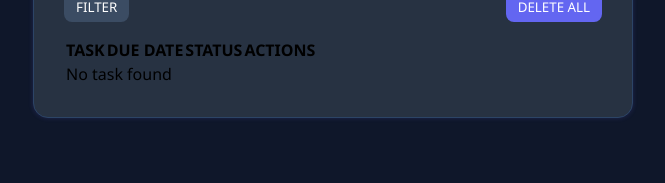
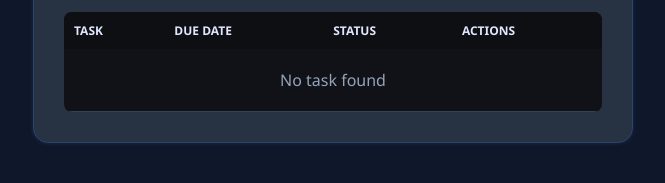
Before and after one commit to Revou-Coding-Camp/codingcamp-1-sep-2025-al-hafidz-22, a plain HTML site: page index.html in a window 1280 px wide. Shown: the part 417-600 px from the top of the page, without its empty margins (307-972 px from the left). Drawn offline with Linux system fonts and the light colour scheme.

Commit message:
tambah: atur style tabel todo app

```diff
--- a/css/style.css
+++ b/css/style.css
@@ -99,3 +99,38 @@ body {
   background: #3b4c63;
   color: #fff;
 }
+
+/* Table */
+#todo-table {
+  width: 100%;
+  height: 100px;
+  border-collapse: collapse;
+  background: #101217;
+  border-radius: 8px;
+  overflow: hidden;
+}
+
+#todo-table th,
+#todo-table td {
+  padding: 10px;
+  text-align: left;
+  color: #e0e7ff;
+}
+
+#todo-table th {
+  font-size: 12px;
+  background: #0d0f12;
+}
+
+#todo-table tbody tr:nth-child(even) {
+  background: #0f172a;
+}
+
+#todo-table tbody tr td {
+  border-bottom: 1px solid #334155;
+}
+
+#todo-table tbody tr td[colspan="4"] {
+  text-align: center;
+  color: #94a3b8;
+}
```
